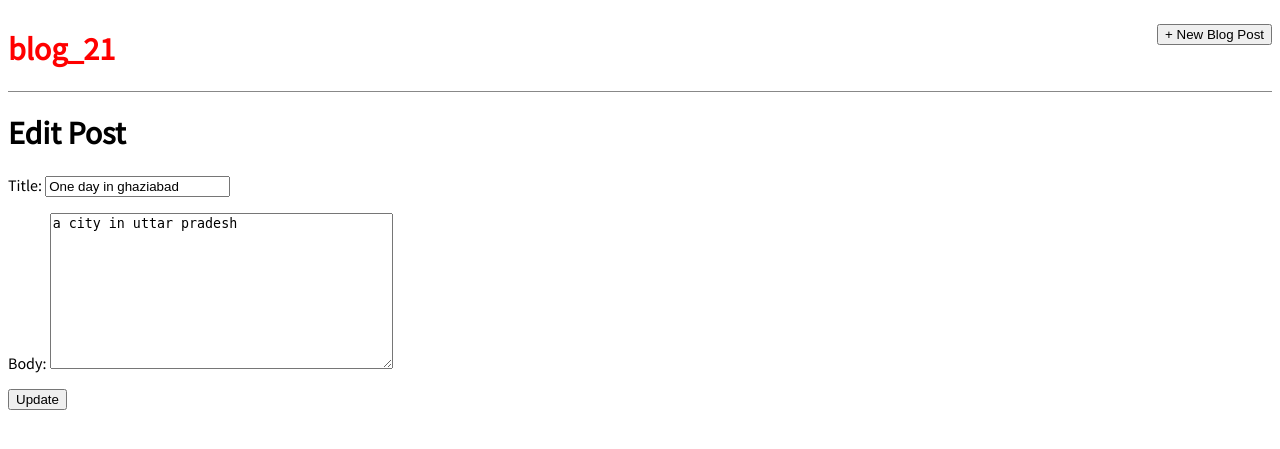
After one commit to irohanrajput/blog_app, a Django app: page /post/2/edit/ in a window 1280 px wide. The commit adds this page. Shown: the top 449 px of the page. Run offline with Django 4.2, Linux system fonts and the light colour scheme; data comes from the database, SQL or seed files in the repository; both versions use the stored data as it was after the commit.

Commit message:
added feature to edit blogs and other minor fixes

```diff
--- a/blog/templates/blog/base.html
+++ b/blog/templates/blog/base.html
@@ -69,11 +69,11 @@
     <div>
         <header>
             <div class="nav-left">
-                <h1><a href="{% url 'home' %}">Django blog</a></h1>
+                <h1><a href="{% url 'home' %}">blog_21</a></h1>
             </div>
 
             <div class="nav-right">
-                <a href="{% url 'post_new' %}">+ New Blog Post</a>
+                <a href="{% url 'post_new' %}"><button>+ New Blog Post</button></a>
             </div>
         </header>
     {% block content %}
--- a/blog/templates/blog/post_detail.html
+++ b/blog/templates/blog/post_detail.html
@@ -7,6 +7,6 @@
     <p> {{ object.body }} </p>
 </div>
 
-<a href="{% url 'post_edit' post.pk %}">+ Edit Blog Post</a>
+<a href="{% url 'post_edit' post.pk %}"><button>Edit Post</button></a>
 
 {% endblock content %}
--- /dev/null
+++ b/blog/templates/blog/post_edit.html
@@ -0,0 +1,9 @@
+{% extends "blog/base.html" %}
+
+{% block content %}
+    <h1>Edit Post</h1>
+    <form action="" method="post"> {% csrf_token %}
+        {{ form.as_p }}
+        <input type="submit" value="Update" />
+    </form>
+{% endblock content %}
--- a/blog/urls.py
+++ b/blog/urls.py
@@ -5,4 +5,5 @@ urlpatterns = [
     path('', BlogListView.as_view(), name='home'),
     path("post/<int:pk>/", BlogDetailView.as_view(), name="post_detail"),
     path("post/new/", BlogCreateView.as_view(), name="post_new"),
+    path("post/<int:pk>/edit/", BlogUpdateView.as_view(), name="post_edit")
 ]
--- a/blog/views.py
+++ b/blog/views.py
@@ -1,5 +1,5 @@
 from django.views.generic import ListView, DetailView
-from django.views.generic.edit import CreateView
+from django.views.generic.edit import CreateView, UpdateView
 from .models import Post
 
 class BlogListView(ListView):
@@ -18,8 +18,7 @@ class BlogCreateView(CreateView):
     template_name = 'blog/post_new.html'
     fields = '__all__'
 
-    #ListView Purpose: Renders a list of objects from a specified model.
-
-    #DetailView Purpose: Displays the details of a single object.
-
-    #CreateView Purpose: Handles the creation of new objects, creating new items through a form submission.
+class BlogUpdateView(UpdateView):
+    model = Post
+    template_name = 'blog/post_edit.html'
+    fields = ('title','body')
```
Also changed, not shown: db.sqlite3.
